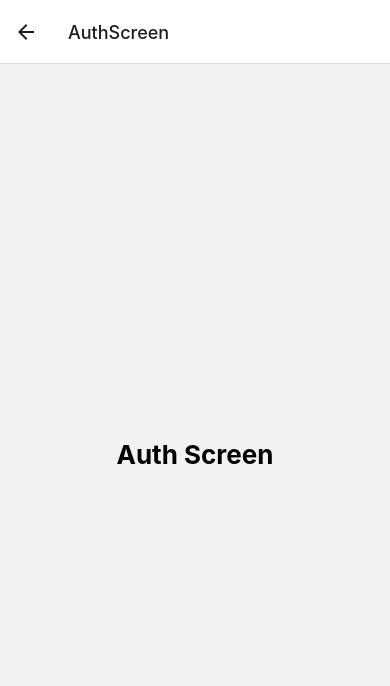
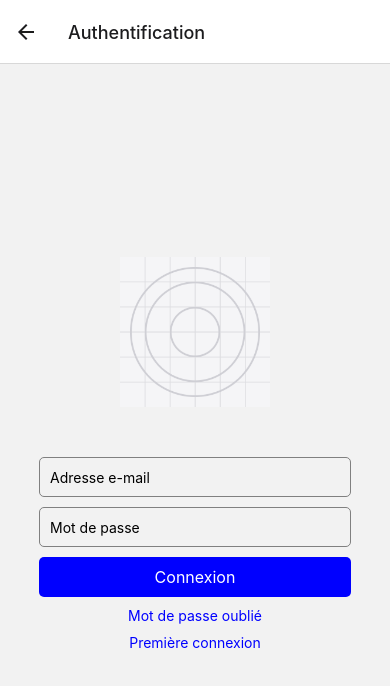
Before and after one commit to hidopi-tunisia/mycra-mobileApp-android, a React Native app: screen / in a window 390 px wide. Both pictures are taken after a click on the element "Se connecter". Shown: the top 686 px of the page. Built offline with nearby package versions, Linux system fonts and the light colour scheme.

Commit message:
Authentification v1.0.0

```diff
--- a/navigation/MainContainer.js
+++ b/navigation/MainContainer.js
@@ -30,10 +30,10 @@ function MainContainer() {
   return (
     <NavigationContainer>
       <Stack.Navigator>
-        <Stack.Screen name="Home" component={HomeScreen} />
-        <Stack.Screen name="About" component={AboutScreen} />
-        <Stack.Screen name="Legal" component={LegalScreen} />
-        <Stack.Screen name="Privacy" component={PrivacyScreen} />
+        <Stack.Screen name={homeName} component={HomeScreen} />
+        <Stack.Screen name={calendarName} component={CalendarScreen} />
+        <Stack.Screen name={notificationsName} component={NotificationsScreen} />
+        <Stack.Screen name={profileName} component={ProfileScreen} />
       </Stack.Navigator>
     </NavigationContainer>
   );
--- a/navigation/screens/AuthScreen.js
+++ b/navigation/screens/AuthScreen.js
@@ -1,11 +1,96 @@
-import * as React from 'react';
-import { View, Text } from 'react-native';
+import React, { useState } from 'react';
+import { View, Text, TextInput, TouchableOpacity, Image, StyleSheet } from 'react-native';
 
-export default function AuthScreen({ navigation }) {
-    return (
-        <View style={{ flex: 1, alignItems: 'center', justifyContent: 'center' }}>
-            <Text
-                style={{ fontSize: 26, fontWeight: 'bold' }}>Auth Screen</Text>
-        </View>
-    );
-}
+const LoginPage = () => {
+  const [email, setEmail] = useState('');
+  const [password, setPassword] = useState('');
+
+  const handleLogin = () => {
+    // Logique de connexion ici
+  };
+
+  const handleForgotPassword = () => {
+    // Redirection vers la page de réinitialisation du mot de passe
+  };
+
+  const handleFirstTimeLogin = () => {
+    // Redirection vers un autre écran pour la première connexion
+  };
+
+  return (
+    <View style={styles.container}>
+      <Image source={require('../../assets/icon.png')} style={styles.logo} />
+
+      <TextInput
+        placeholder="Adresse e-mail"
+        value={email}
+        onChangeText={setEmail}
+        style={styles.input}
+      />
+
+      <TextInput
+        placeholder="Mot de passe"
+        value={password}
+        onChangeText={setPassword}
+        secureTextEntry
+        style={styles.input}
+      />
+
+      <TouchableOpacity onPress={handleLogin} style={styles.button}>
+        <Text style={styles.buttonText}>Connexion</Text>
+      </TouchableOpacity>
+
+      <TouchableOpacity onPress={handleForgotPassword}>
+        <Text style={styles.forgotPasswordText}>Mot de passe oublié</Text>
+      </TouchableOpacity>
+
+      <TouchableOpacity onPress={handleFirstTimeLogin}>
+        <Text style={styles.firstTimeLoginText}>Première connexion</Text>
+      </TouchableOpacity>
+    </View>
+  );
+};
+
+const styles = StyleSheet.create({
+  container: {
+    flex: 1,
+    alignItems: 'center',
+    justifyContent: 'center',
+  },
+  logo: {
+    width: 150,
+    height: 150,
+    marginBottom: 50,
+  },
+  input: {
+    width: '80%',
+    height: 40,
+    borderWidth: 1,
+    borderColor: 'gray',
+    borderRadius: 5,
+    marginBottom: 10,
+    paddingHorizontal: 10,
+  },
+  button: {
+    backgroundColor: 'blue',
+    width: '80%',
+    height: 40,
+    alignItems: 'center',
+    justifyContent: 'center',
+    borderRadius: 5,
+    marginBottom: 10,
+  },
+  buttonText: {
+    color: 'white',
+    fontSize: 16,
+  },
+  forgotPasswordText: {
+    color: 'blue',
+    marginBottom: 10,
+  },
+  firstTimeLoginText: {
+    color: 'blue',
+  },
+});
+
+export default LoginPage;
--- a/navigation/screens/WelcomeScreen.js
+++ b/navigation/screens/WelcomeScreen.js
@@ -3,6 +3,8 @@ import { View, Text, StyleSheet, TouchableOpacity, Image, Linking } from 'react-
 import FontAwesome from 'react-native-vector-icons/FontAwesome';
 import { createStackNavigator } from '@react-navigation/stack';
 import AuthScreen from './AuthScreen';
+
+const authName = "Authentification";
 
 const Stack = createStackNavigator();
 
@@ -15,7 +17,7 @@ export default function WelcomeScreen({ navigation }) {
         component={Welcome}
         options={{ headerShown: false }}
       />
-      <Stack.Screen name="AuthScreen" component={AuthScreen} />
+      <Stack.Screen name={authName} component={AuthScreen} />
     </Stack.Navigator>
   );
 }
@@ -30,7 +32,7 @@ function Welcome({ navigation }) {
           <Image style={styles.image} source={require('../../assets/partnership.png')} />
           <Text style={styles.buttonText}>Nous rejoindre</Text>
         </TouchableOpacity>
-        <TouchableOpacity style={styles.button} onPress={() => navigation.navigate('AuthScreen')}>
+        <TouchableOpacity style={styles.button} onPress={() => navigation.navigate(authName)}>
           <Image style={styles.image} source={require('../../assets/user.png')} />
           <Text style={styles.buttonText}>Se connecter</Text>
         </TouchableOpacity>
```
